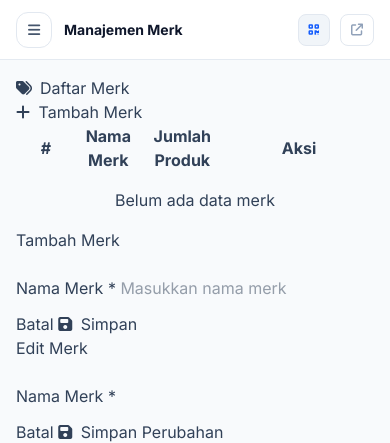
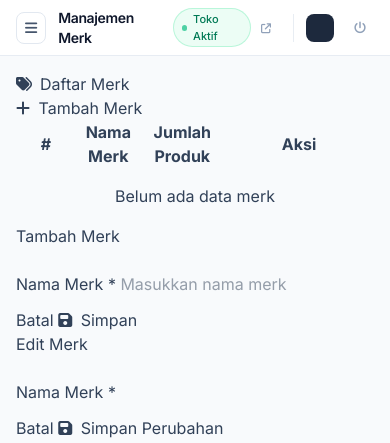
Before and after one commit to RijaMaulana69/project-bayeng-helm, a Laravel app: page /admin/merk in a window 390 px wide. Shown: the top 443 px of the page. Run offline with Laravel 12, Linux system fonts and the light colour scheme; a user stored in the database is signed in; data comes from the database, SQL or seed files in the repository; data that the repository does not hold is empty; style sheets or scripts are compiled from the project's sources; some libraries are stand-ins or nearby versions.

Commit message:
admin: clean up header topbar and simplify cashier hero card to eliminate stiff robotic texts

```diff
--- a/resources/views/layouts/admin.blade.php
+++ b/resources/views/layouts/admin.blade.php
@@ -241,75 +241,51 @@
         <div class="flex flex-col flex-1 min-w-0 overflow-hidden">
 
             {{-- Topbar Header --}}
-            <header class="z-20 h-[60px] bg-white border-b border-slate-200/90 px-4 lg:px-8 flex items-center justify-between shrink-0">
+            <header class="z-20 h-14 bg-white border-b border-slate-200/80 px-4 lg:px-8 flex items-center justify-between shrink-0">
 
-                {{-- Left: Mobile Brand & Page Title --}}
+                {{-- Left: Mobile Drawer Trigger + Page Title --}}
                 <div class="flex items-center gap-3">
-                    {{-- Mobile Drawer Trigger --}}
                     <button type="button"
                             @click="mobileDrawer = true"
-                            class="lg:hidden w-9 h-9 rounded-xl border border-slate-200 flex items-center justify-center text-slate-600 hover:bg-slate-50 transition-colors">
+                            class="lg:hidden w-8 h-8 rounded-lg border border-slate-200 flex items-center justify-center text-slate-600 hover:bg-slate-50 transition-colors"
+                            aria-label="Buka Menu">
                         <i class="fa-solid fa-bars text-sm"></i>
                     </button>
 
-                    <div>
-                        <div class="flex items-center gap-2">
-                            <h1 class="text-sm font-bold text-slate-900">@yield('page-title', 'Dashboard')</h1>
-                            <span class="hidden sm:inline-flex items-center gap-1.5 px-2 py-0.5 rounded-full text-[10px] font-medium bg-emerald-50 text-emerald-700 border border-emerald-200/80">
-                                <span class="w-1.5 h-1.5 rounded-full bg-emerald-500 animate-pulse"></span>
-                                <span>Toko Aktif</span>
-                            </span>
-                        </div>
-                        <p class="hidden md:block text-[11px] text-slate-400">Bayeng Putra Helm &bull; {{ now()->translatedFormat('d F Y') }}</p>
+                    <div class="flex items-center gap-2.5">
+                        <h1 class="text-sm font-semibold text-slate-900 tracking-tight">@yield('page-title', 'Dashboard')</h1>
+                        <span class="inline-flex items-center gap-1.5 px-2 py-0.5 rounded-full text-[11px] font-medium bg-emerald-50 text-emerald-700 border border-emerald-200/70">
+                            <span class="w-1.5 h-1.5 rounded-full bg-emerald-500 animate-pulse"></span>
+                            <span>Toko Aktif</span>
+                        </span>
                     </div>
                 </div>
 
-                {{-- Right: Quick Pickup Search + Actions --}}
-                <div class="flex items-center gap-2.5">
-                    {{-- Inline Quick Pickup Input (Desktop & Tablet) --}}
-                    <form action="{{ route('admin.pickup.validasi') }}" method="POST" class="hidden md:flex items-center gap-1.5">
-                        @csrf
-                        <div class="relative">
-                            <i class="fa-solid fa-qrcode absolute left-2.5 top-1/2 -translate-y-1/2 text-slate-400 text-xs"></i>
-                            <input type="text"
-                                   name="kode_pickup"
-                                   placeholder="Scan / Kode PKP-..."
-                                   required
-                                   autocomplete="off"
-                                   class="w-44 lg:w-48 h-8 pl-7 pr-2.5 text-xs bg-slate-50 border border-slate-200 rounded-lg focus:bg-white focus:border-blue-500 focus:outline-none uppercase font-mono tracking-wider transition-all placeholder:normal-case placeholder:font-sans placeholder:tracking-normal placeholder:text-slate-400">
-                        </div>
-                        <button type="submit"
-                                class="h-8 px-2.5 rounded-lg bg-blue-600 hover:bg-blue-700 text-white text-xs font-semibold inline-flex items-center gap-1 shadow-2xs transition-colors cursor-pointer">
-                            <span>Validasi</span>
-                        </button>
-                    </form>
-
-                    {{-- Quick Kasir Pickup Button --}}
-                    <a href="{{ route('admin.pickup.index') }}"
-                       class="h-8 px-2.5 rounded-lg bg-slate-100 hover:bg-blue-50 hover:text-blue-600 border border-slate-200 text-slate-700 text-xs font-semibold inline-flex items-center gap-1.5 transition-colors relative"
-                       title="Buka Kasir Pickup">
-                        <i class="fa-solid fa-qrcode text-xs text-blue-600"></i>
-                        <span class="hidden sm:inline">Kasir Pickup</span>
-                        @if(($nav_pickup_count ?? 0) > 0)
-                            <span class="w-2 h-2 rounded-full bg-emerald-500 ring-2 ring-white"></span>
-                        @endif
+                {{-- Right: Actions & User Info --}}
+                <div class="flex items-center gap-3">
+                    {{-- Link to Customer Web Store --}}
+                    <a href="{{ route('home') }}" target="_blank"
+                       class="text-xs text-slate-600 hover:text-slate-900 inline-flex items-center gap-1.5 px-2.5 py-1.5 rounded-lg hover:bg-slate-100 transition-colors">
+                        <i class="fa-solid fa-arrow-up-right-from-square text-[10px] text-slate-400"></i>
+                        <span class="hidden sm:inline">Lihat Toko</span>
                     </a>
 
-                    {{-- Link to Store Frontend --}}
-                    <a href="{{ route('home') }}" target="_blank"
-                       class="h-8 px-2.5 rounded-lg bg-white border border-slate-200 hover:bg-slate-50 text-slate-600 text-xs font-medium inline-flex items-center gap-1.5 transition-colors"
-                       title="Buka Toko Online">
-                        <i class="fa-solid fa-arrow-up-right-from-square text-xs text-slate-400"></i>
-                        <span class="hidden sm:inline">Toko</span>
-                    </a>
-
-                    {{-- Profile Menu (Desktop) --}}
+                    {{-- User Profile Pill --}}
                     @if($authUser)
-                    <div class="hidden sm:flex items-center gap-2 pl-2 border-l border-slate-200">
-                        <a href="{{ route('admin.profil') }}" class="text-right">
+                    <div class="flex items-center gap-2 pl-3 border-l border-slate-200/80">
+                        <div class="w-7 h-7 rounded-lg bg-slate-800 text-white font-bold text-xs flex items-center justify-center shrink-0">
+                            {{ strtoupper(substr($authUser->nama_lengkap, 0, 1)) }}
+                        </div>
+                        <div class="hidden sm:block text-left">
                             <span class="text-xs font-semibold text-slate-800 block leading-tight">{{ $authUser->nama_lengkap }}</span>
                             <span class="text-[10px] text-slate-400 font-medium">{{ $roleLabel }}</span>
-                        </a>
+                        </div>
+                        <form action="{{ route('admin.logout') }}" method="POST" class="ml-1">
+                            @csrf
+                            <button type="submit" class="w-7 h-7 rounded-lg text-slate-400 hover:text-rose-600 hover:bg-rose-50 flex items-center justify-center transition-colors" title="Logout">
+                                <i class="fa-solid fa-power-off text-xs"></i>
+                            </button>
+                        </form>
                     </div>
                     @endif
                 </div>
```
Also changed, not shown: resources/views/admin/dashboard.blade.php (+27 -70 lines).
